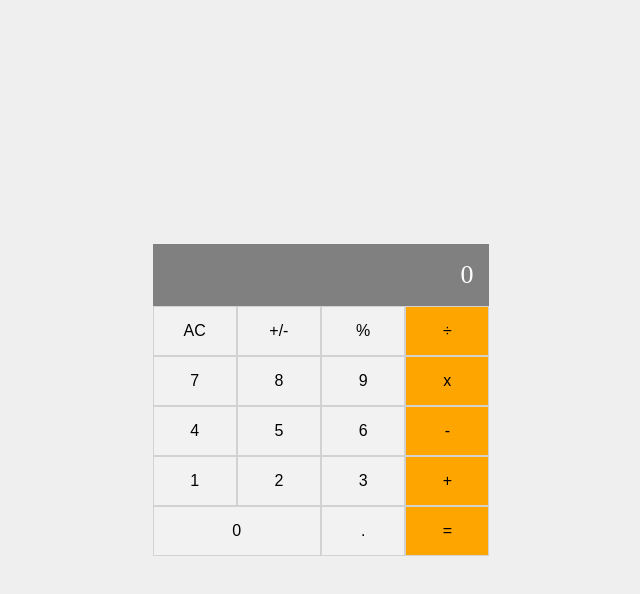
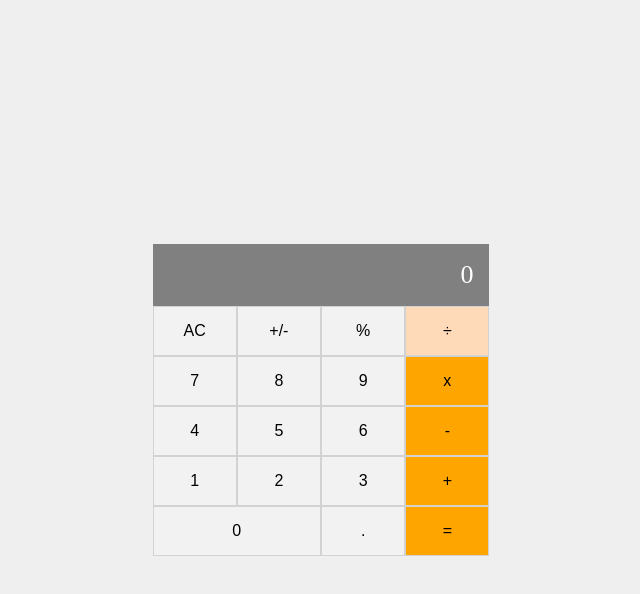
Before and after one commit to TechnoAndy/math-magicians, a React (Create React App) app: page / in a window 1280 px wide. In both pictures the pointer is over the button 766 px from the left and 331 px from the top of the page. Shown: the top 594 px of the page, without its empty margins (319-959 px from the left). Built offline with nearby package versions, Linux system fonts and the light colour scheme.

Commit message:
Update index.css

```diff
--- a/src/index.css
+++ b/src/index.css
@@ -53,3 +53,13 @@ body {
 .amber {
   background-color: orange;
 }
+
+.press-btn.amber:hover {
+  background-color: peachpuff;
+}
+
+.press-btn:hover,
+.press-btn-1:hover,
+.press-btn-2:hover {
+  background-color: #d2d2d2;
+}
```
